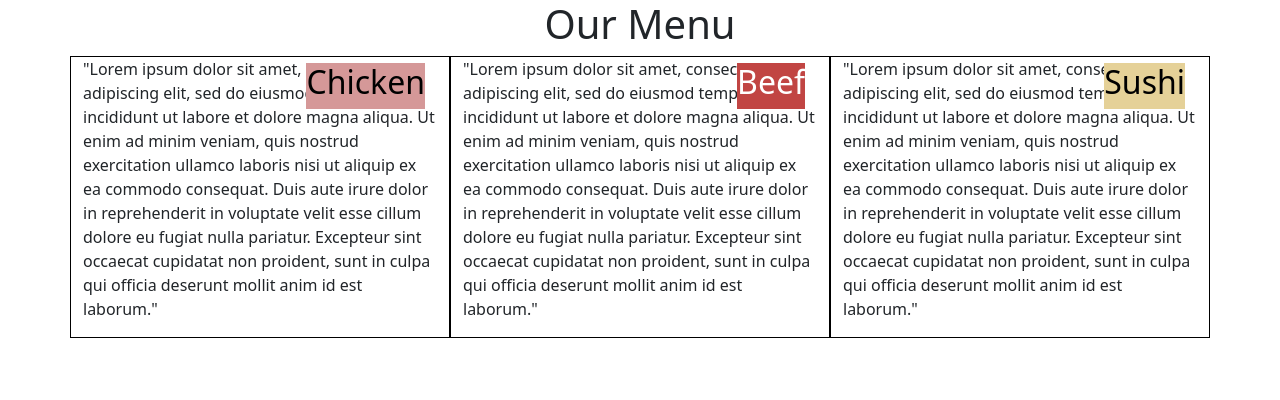
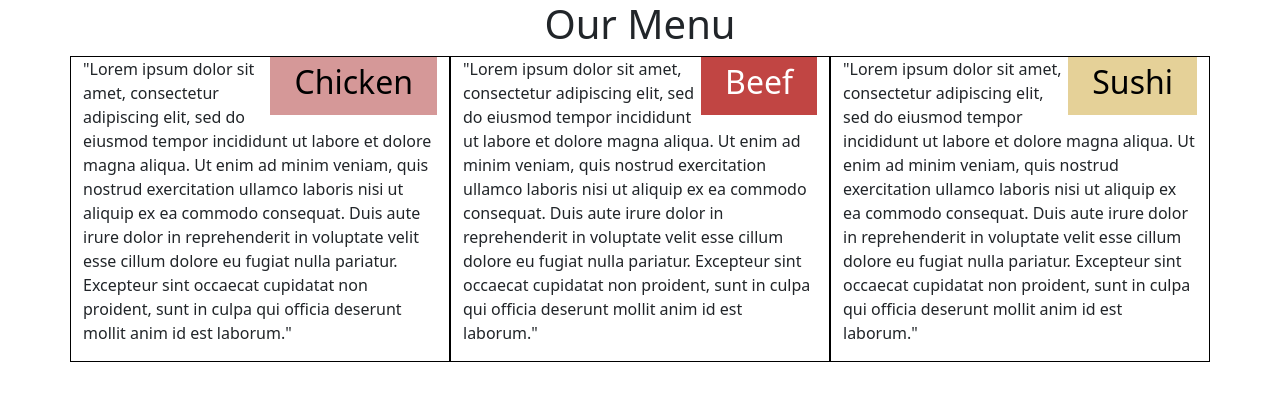
Before and after one commit to faulknor82/module2-solution, a plain HTML site: page index.html in a window 1280 px wide. Drawn offline with nearby package versions, Linux system fonts and the light colour scheme.

Commit message:
Update
Instead of using position:absolute, changed to float:right.

```diff
--- a/index.html
+++ b/index.html
@@ -20,11 +20,13 @@
 		}
 
 		.topRightBox {
-			position:absolute;
+			/* position:absolute;
 			top:0;
-			right:0;
+			right:0; */
+			float:right;
+			clear:right;
 			text-align:center;
-			margin:6px 24px;
+			padding:6px 24px;
 		}
 
 		.pink {
```
